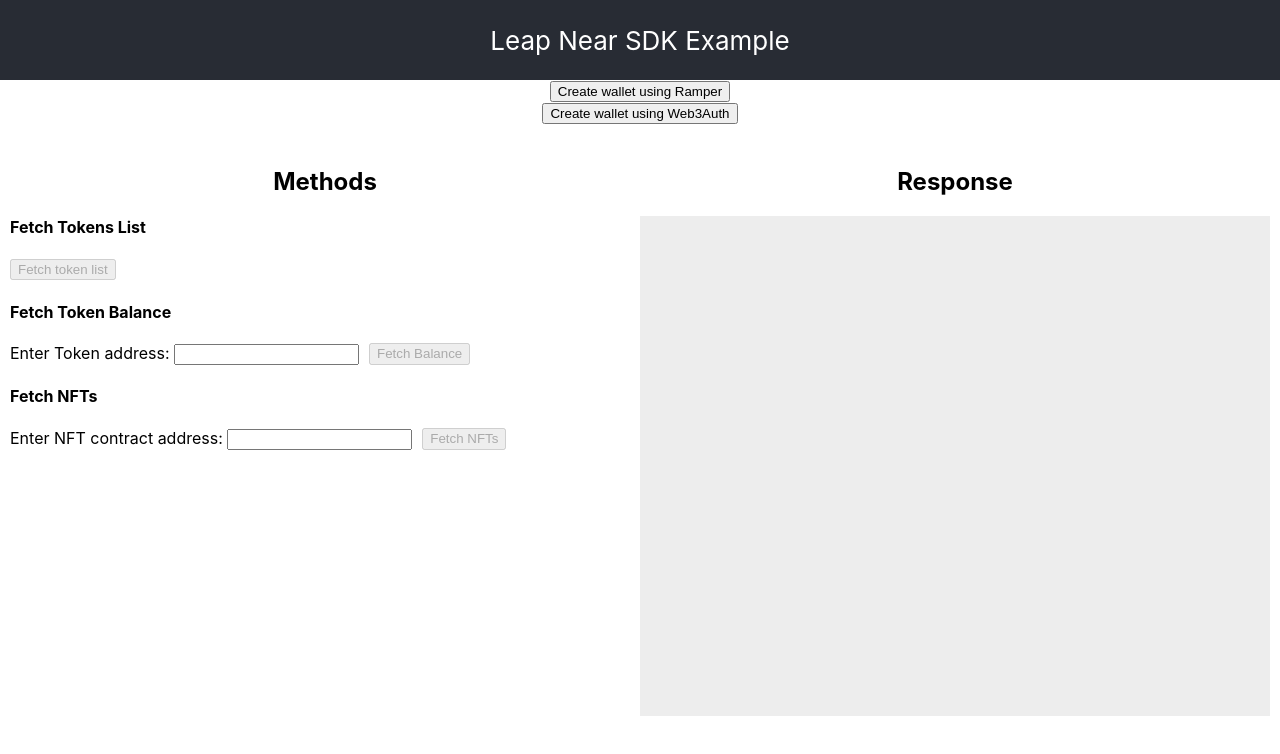
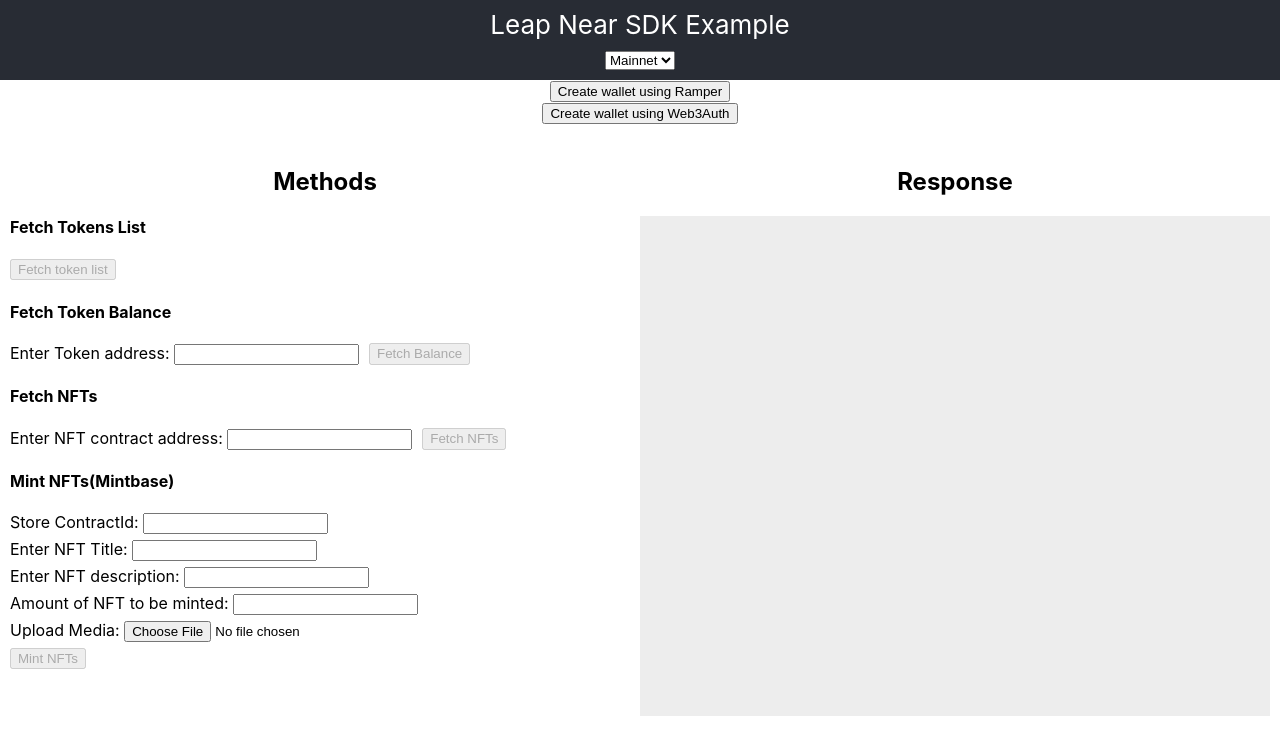
Before and after one commit to leapwallet/leap-near-sdk-react-example, a React (Create React App) app: page / in a window 1280 px wide. Shown: the top 754 px of the page. Built offline with nearby package versions, Linux system fonts and the light colour scheme.

Commit message:
Add: nft example with testnet support

```diff
--- a/package.json
+++ b/package.json
@@ -3,7 +3,7 @@
   "version": "0.1.0",
   "private": true,
   "dependencies": {
-    "@leapwallet/leap-near-sdk": "^1.0.7",
+    "@leapwallet/leap-near-sdk": "1.0.8-beta.4",
     "@testing-library/jest-dom": "^5.14.1",
     "@testing-library/react": "^13.0.0",
     "@testing-library/user-event": "^13.2.1",
--- a/src/App.css
+++ b/src/App.css
@@ -36,3 +36,7 @@
     transform: rotate(360deg);
   }
 }
+
+.margin-bottom-5 {
+  margin-bottom: 5px;
+}
--- a/src/App.tsx
+++ b/src/App.tsx
@@ -8,24 +8,37 @@
 
   const [response, setResponse] = useState<any>('');
   const [sdkInstance, setSdkInstance] = useState<any>(null);
+  const [currentNetwork, setCurrentNetwork] = useState<any>('mainnet');
   const createWalletUsingRamper = async () => {
-    const { sdk, signedData } =  await LeapNearSDKService.openRamper();
+    const { sdk, signedData } =  await LeapNearSDKService.openRamper(currentNetwork);
     setResponse(JSON.stringify(signedData, null, 2));
     setSdkInstance(sdk);
 
   }
 
   const createWalletUsingWeb3auth = async () => {
-    const { sdk, signedData } =  await LeapNearSDKService.openWeb3Auth();
+    console.log({ currentNetwork })
+    const { sdk, signedData } =  await LeapNearSDKService.openWeb3Auth(currentNetwork);
     setResponse(JSON.stringify(signedData, null, 2));
     setSdkInstance(sdk);
+  }
 
+  const handleNetworkChange   = (e: any) => {
+    setCurrentNetwork(e.target.value);
+    setSdkInstance(null);
+    setResponse('');
   }
 
   return (
     <div className="App">
       <header className="App-header">
         Leap Near SDK Example
+        <div>
+          <select name="network" id="" onChange={handleNetworkChange} value={currentNetwork}>
+            <option value="testnet">Testnet</option>
+            <option value="mainnet" defaultChecked>Mainnet</option>
+          </select>
+        </div>
       </header>
       <div>
         <div>
--- a/src/components/NFT.tsx
+++ b/src/components/NFT.tsx
@@ -1,5 +1,5 @@
 import { LeapNearSdk } from "@leapwallet/leap-near-sdk";
-import { useState } from "react";
+import { useRef, useState } from "react";
 
 type NFTProps = {
   sdk: LeapNearSdk;
@@ -8,22 +8,90 @@
 }
 
 export const NFT = ({ sdk, user, onResponseFetch }: NFTProps) => {
-  const [nftContract, setNFTContract] = useState<any>('');
+  const [nftContract, setNFTContract] = useState<string>('');
+  const [nftTitle, setNFTTitle] = useState<string>('');
+  const [nftDescription, setNFTDescription] = useState<any>('');
+  const [nftAmount, setNFTAmount] = useState<string>('');
+  const [nftMedia, setNFTMedia] = useState<any>(null);
+  const [nftStore, setNFTStore] = useState<string>('');
+  const [isLoading, setIsLoading] = useState<boolean>(false);
+  const nftMediaRef = useRef<any>(null);
   const fetchTokenList = async () => {
     if (!nftContract) return;
     const nfts = await sdk?.fetchNFTs(user.address, nftContract);
     onResponseFetch(nfts);
   }
+
+  const handleNFTMediaUpload = (e: any) => {
+    const file = e.target.files[0];
+    setNFTMedia(file);
+  }
+  const isValidInputs = nftTitle && nftDescription && nftAmount && nftMedia && nftStore;
+
+  const handleMintNFT = async () => {
+    if (!isValidInputs) return;
+    setIsLoading(true);
+    const nfts = await sdk?.mintNFT(
+      nftStore,
+      {
+        title: nftTitle,
+        description: nftDescription,
+        amount: Number(nftAmount),
+        file: nftMedia,
+      },
+      user.address
+    );
+    onResponseFetch(nfts);
+    setIsLoading(false);
+  }
+
   return (
     <div>
-      <h4>Fetch NFTs</h4>
-      <div style={{ display: 'flex', gap: '10px' }}>
+      <div>
+        <h4>Fetch NFTs</h4>
+        <div style={{ display: 'flex', gap: '10px' }}>
+          <div>
+            <label htmlFor="nft-contract">Enter NFT contract address: </label>
+            <input type="text" name="nft-contract" value={nftContract} onChange={(e) => setNFTContract(e.target.value)} />
+          </div>
+          <button onClick={fetchTokenList} disabled={!user || !nftContract}>Fetch NFTs</button>
+        </div>
+      </div>
+      <div>
+        <h4>Mint NFTs(Mintbase)</h4>
+        <div className="margin-bottom-5">
+          <label htmlFor="nft-title">Store ContractId: </label>
+          <input type="text" name="nft-store" value={nftStore} onChange={(e) => setNFTStore(e.target.value)} />
+        </div>
         <div>
-          <label htmlFor="nft-contract">Enter NFT contract address: </label>
-          <input type="text" name="nft-contract" value={nftContract} onChange={(e) => setNFTContract(e.target.value)} />
+          <div>
+            <div className="margin-bottom-5">
+              <label htmlFor="nft-title">Enter NFT Title: </label>
+              <input type="text" name="nft-title" value={nftTitle} onChange={(e) => setNFTTitle(e.target.value)} />
+            </div>
+            <div className="margin-bottom-5">
+              <label htmlFor="nft-description">Enter NFT description: </label>
+              <input type="text" name="nft-description" value={nftDescription} onChange={(e) => setNFTDescription(e.target.value)} />
+            </div>
+            <div className="margin-bottom-5">
+              <label htmlFor="nft-amount">Amount of NFT to be minted: </label>
+              <input type="number" name="nft-amount" value={nftAmount} onChange={(e) => setNFTAmount(e.target.value)} />
+            </div>
+            <div className="margin-bottom-5">
+              <label htmlFor="nft-media">Upload Media: </label>
+              <input
+                ref={nftMediaRef}
+                type="file"
+                name="nft-media"
+                accept="image/*"
+                onChange={handleNFTMediaUpload}
+              />
+            </div>
+          </div>
+          <button onClick={handleMintNFT} disabled={isLoading || !user || !isValidInputs}>Mint NFTs</button>
         </div>
-        <button onClick={fetchTokenList} disabled={!user || !nftContract}>Fetch NFTs</button>
       </div>
     </div>
+
   )
 }
--- a/src/services/LeapNearSDKService.js
+++ b/src/services/LeapNearSDKService.js
@@ -1,11 +1,12 @@
-import {LeapNearSdk} from '@leapwallet/leap-near-sdk'
+import {LeapNearSdk } from '@leapwallet/leap-near-sdk'
 
 export default {
 
-    async openWeb3Auth() {
+    async openWeb3Auth(networkId) {
         const sdk = await LeapNearSdk.init({
             auth_service: 'web3auth',
-            authConfig: { appName: 'Leap near sdk example',  theme: 'dark'}
+            authConfig: { appName: 'Leap near sdk example',  theme: 'dark'},
+            networkId
         })
 
         await sdk?.auth?.connect()
@@ -13,10 +14,11 @@
         return { sdk, signedData };
     },
 
-    async openRamper() {
+    async openRamper(networkId) {
         const sdk = await LeapNearSdk.init({
             auth_service: 'ramper',
-            authConfig: { appName: 'Leap near sdk example',  theme: 'dark'}
+            authConfig: { appName: 'Leap near sdk example',  theme: 'dark'}  ,
+            networkId
         })
 
         await sdk?.auth?.connect()
```
Also changed, not shown: 1 other file (tests, documents, lock files or other folders).
